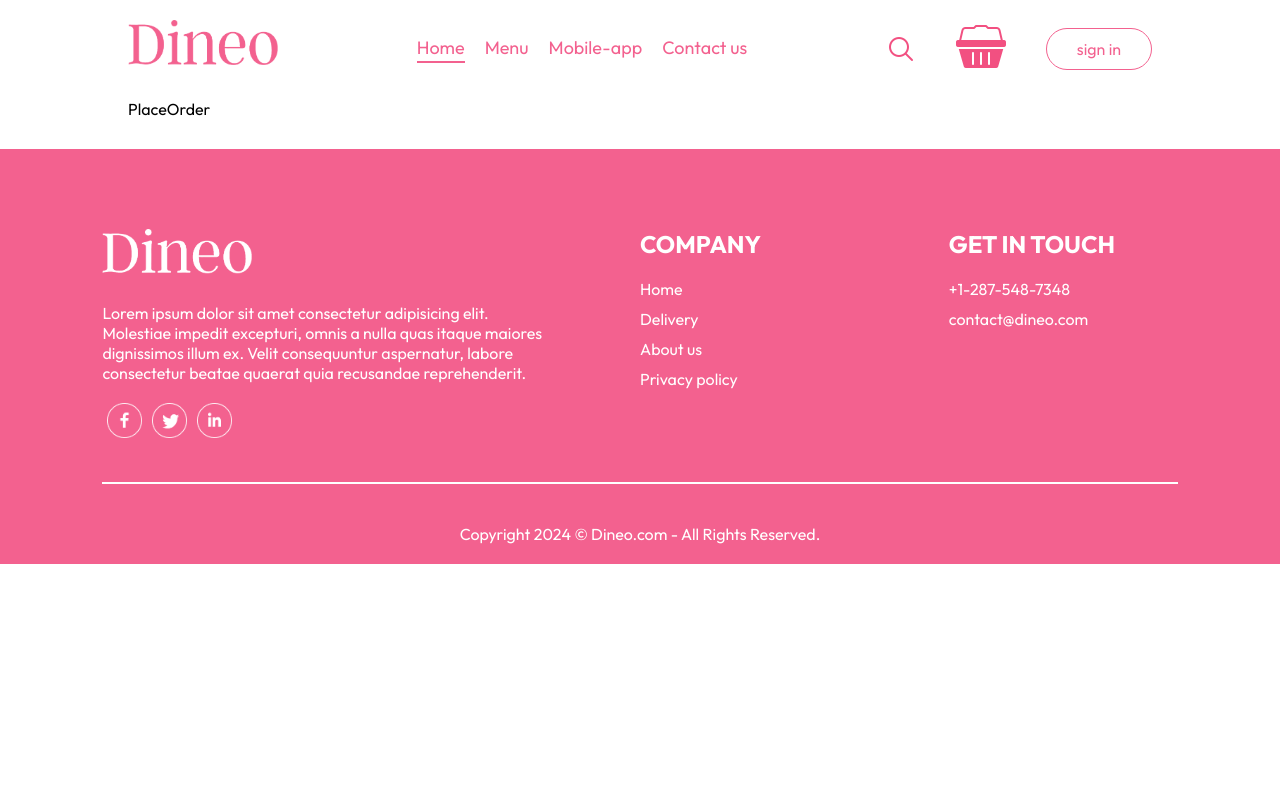
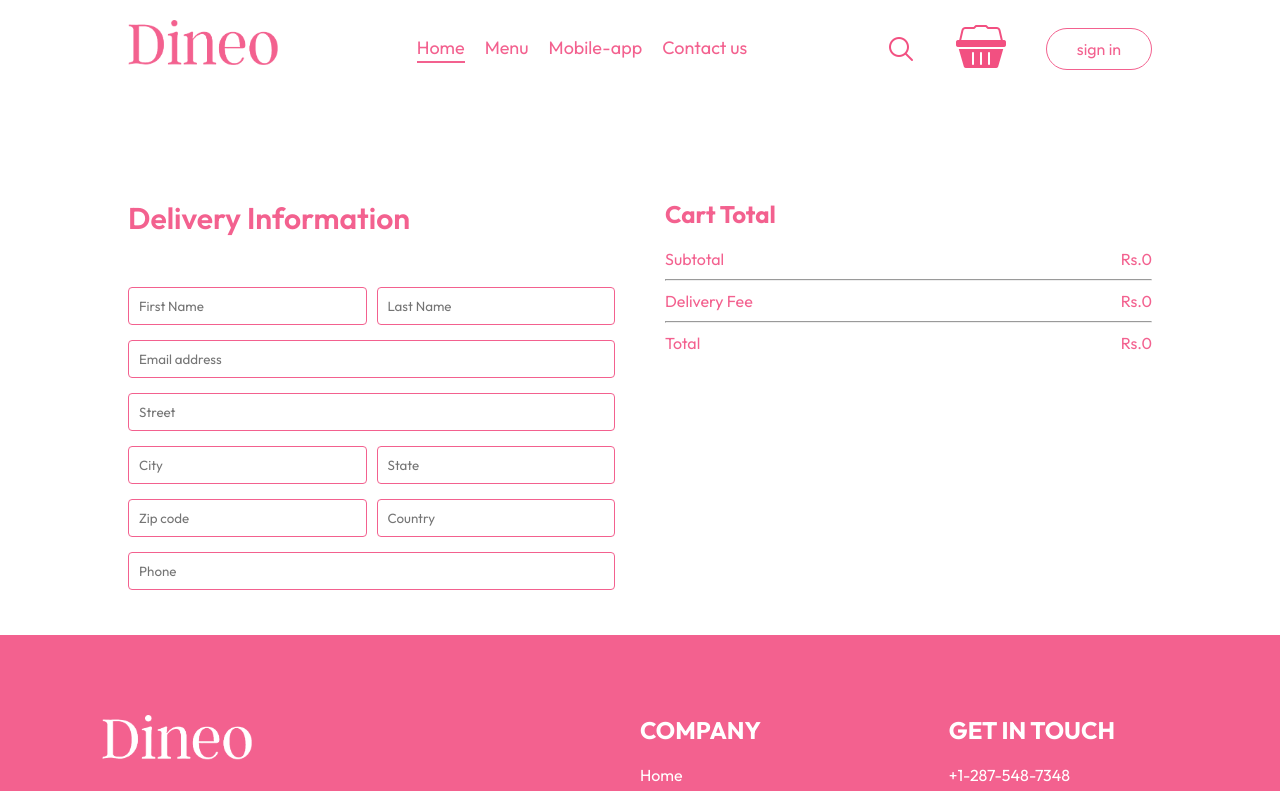
Before and after one commit to DiyaHsharma/Dineoo, a React (Vite) app in the folder frontend/: page /order in a window 1280 px wide. Shown: the top 791 px of the page. Built offline with nearby package versions, Linux system fonts and the light colour scheme.

Commit message:
Build placeOrder page functionalities

```diff
--- a/frontend/src/pages/Cart/Cart.jsx
+++ b/frontend/src/pages/Cart/Cart.jsx
@@ -1,10 +1,13 @@
 import React, { useContext } from "react";
 import "./Cart.css";
 import { StoreContext } from "../../context/StoreContext";
+import { useNavigate } from "react-router-dom";
 
 const Cart = () => {
   const { cartItems, food_list, removeFromCart, getTotalCartAmount } =
     useContext(StoreContext);
+
+  const navigate = useNavigate();
 
   return (
     <div className="cart">
@@ -46,15 +49,19 @@
             <hr />
             <div className="cart-total-details">
               <p>Delivery Fee</p>
-              <p>Rs.{2}</p>
+              <p>Rs.{getTotalCartAmount() === 0 ? 0 : 2}</p>
             </div>
             <hr />
             <div className="cart-total-details">
               <p>Total</p>
-              <p>Rs.{getTotalCartAmount() + 2}</p>
+              <p>
+                Rs.{getTotalCartAmount() === 0 ? 0 : getTotalCartAmount() + 2}
+              </p>
             </div>
           </div>
-          <button>Proceed To Checkout</button>
+          <button onClick={() => navigate("/order")}>
+            Proceed To Checkout
+          </button>
         </div>
         <div className="cart-promocode">
           <div>
--- a/frontend/src/pages/PlaceOrder/PlaceOrder.css
+++ b/frontend/src/pages/PlaceOrder/PlaceOrder.css
@@ -0,0 +1,37 @@
+.place-order{
+    display: flex;
+    align-items: start;
+    justify-content: space-between;
+    gap: 50px;
+    margin-top: 100px;
+}
+.place-order-left{
+    width: 100%;
+    max-width: max(30%,500px);
+}
+.place-order-left .title{
+    font-size: 30px;
+    color: #f3618f;
+    font-weight: 600;
+    margin-bottom: 50px;
+}
+.place-order-left input{
+    margin-bottom: 15px;
+    width: 100%;
+    padding: 10px;
+    background-color: white;
+    border: 1px solid #f3618f;
+    border-radius: 4px;
+    outline-color: #c5c5c5;
+}
+.place-order-left .multi-fields{
+    display: flex;
+    gap: 10px;
+}
+.place-order-right{
+    width: 100%;
+    max-width: max(40%,500px);
+}
+.place-order .cart-total button{
+    margin-top: 30px;
+}
--- a/frontend/src/pages/PlaceOrder/PlaceOrder.jsx
+++ b/frontend/src/pages/PlaceOrder/PlaceOrder.jsx
@@ -1,9 +1,54 @@
-import React from 'react'
-import './PlaceOrder.css'
+import React, { useContext } from "react";
+import "./PlaceOrder.css";
+import { StoreContext } from "../../context/StoreContext";
+
 const PlaceOrder = () => {
+  const { getTotalCartAmount } = useContext(StoreContext);
   return (
-    <div>PlaceOrder</div>
-  )
-}
+    <form className="place-order">
+      <div className="place-order-left">
+        <p className="title">Delivery Information</p>
+        <div className="multi-fields">
+          <input type="text" placeholder="First Name" />
+          <input type="text" placeholder="Last Name" />
+        </div>
+        <input type="email" placeholder="Email address" />
+        <input type="text" placeholder="Street" />
+        <div className="multi-fields">
+          <input type="text" placeholder="City" />
+          <input type="text" placeholder="State" />
+        </div>
+        <div className="multi-fields">
+          <input type="text" placeholder="Zip code" />
+          <input type="text" placeholder="Country" />
+        </div>
+        <input type="text" placeholder="Phone" />
+      </div>
+      <div className="place-order-right">
+        <div className="cart-total">
+          <h2>Cart Total</h2>
+          <div>
+            <div className="cart-total-details">
+              <p>Subtotal</p>
+              <p>Rs.{getTotalCartAmount()}</p>
+            </div>
+            <hr />
+            <div className="cart-total-details">
+              <p>Delivery Fee</p>
+              <p>Rs.{getTotalCartAmount() === 0 ? 0 : 2}</p>
+            </div>
+            <hr />
+            <div className="cart-total-details">
+              <p>Total</p>
+              <p>
+                Rs.{getTotalCartAmount() === 0 ? 0 : getTotalCartAmount() + 2}
+              </p>
+            </div>
+          </div>
+        </div>
+      </div>
+    </form>
+  );
+};
 
-export default PlaceOrder
+export default PlaceOrder;
```
